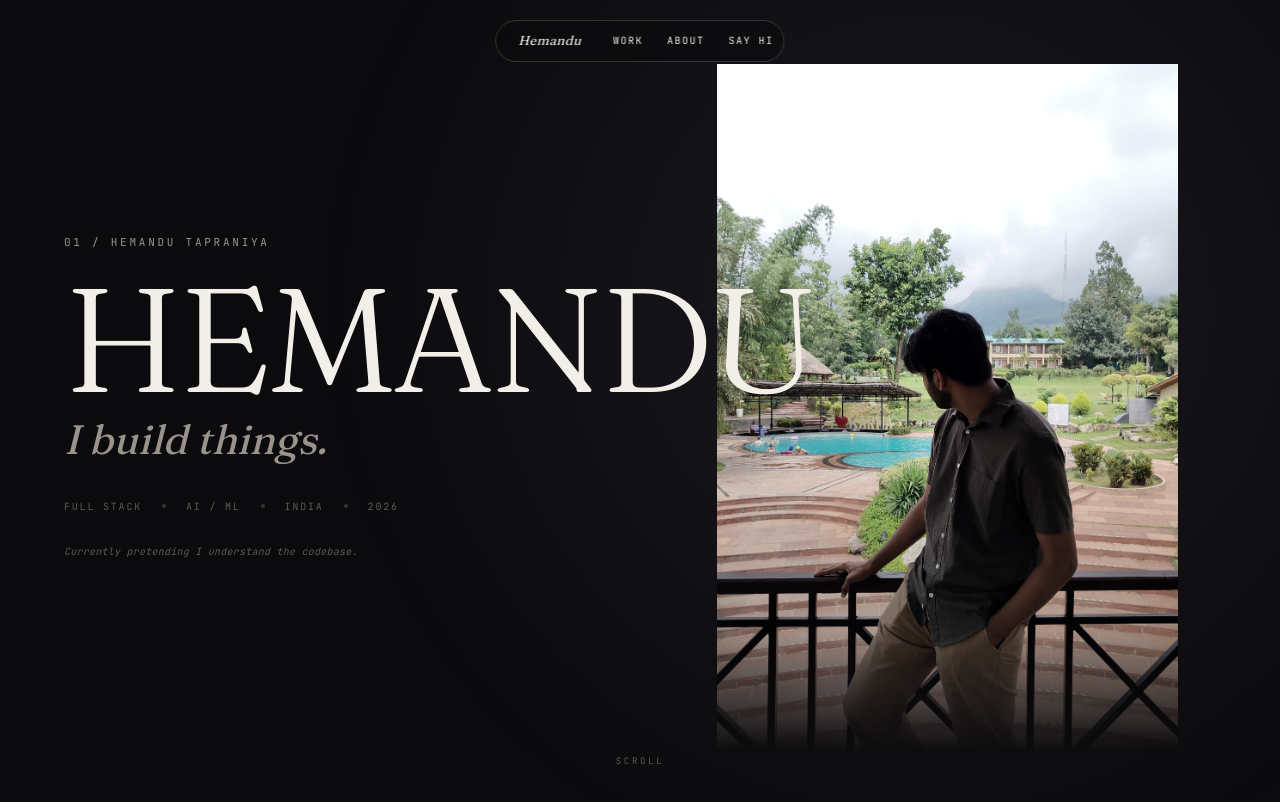
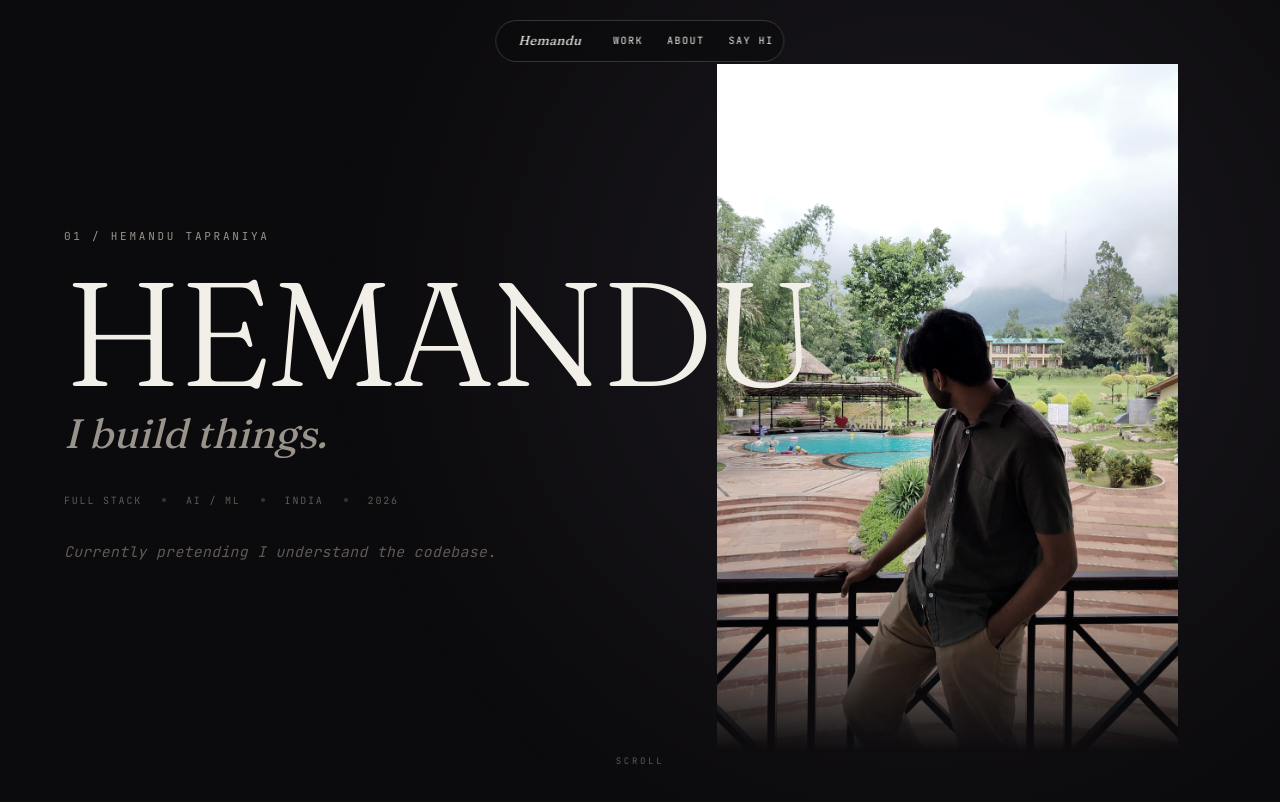
Before and after one commit to Hemandu69/portfolio, a Next.js app in the folder frontend/: page / in a window 1280 px wide. Shown: the top 802 px of the page. Built offline with nearby package versions, Linux system fonts and the light colour scheme.

Commit message:
overthinking

```diff
--- a/frontend/components/hero/Hero.tsx
+++ b/frontend/components/hero/Hero.tsx
@@ -108,7 +108,7 @@ export default function Hero() {
 
           <motion.div
             style={{ opacity: metaOpacity }}
-            className="mt-4 min-h-[1.75rem] max-w-sm flex items-center md:mt-6"
+            className="mt-4 min-h-[2.5rem] max-w-md flex items-center md:mt-6"
           >
             <AnimatePresence mode="wait">
               <motion.p
@@ -117,7 +117,8 @@ export default function Hero() {
                 animate={{ opacity: 1 }}
                 exit={shouldReduceMotion ? undefined : { opacity: 0 }}
                 transition={shouldReduceMotion ? { duration: 0 } : { duration: 0.35 }}
-                className="font-mono text-[10px] italic leading-relaxed tracking-wide text-mute-dim"
+                style={{ fontSize: "clamp(0.875rem, 1.15vw, 1.125rem)" }}
+                className="font-mono italic leading-relaxed tracking-wide text-mute-dim"
               >
                 {heroStatusLines[statusIdx]}
               </motion.p>
```
